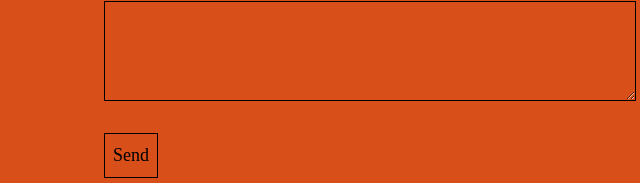
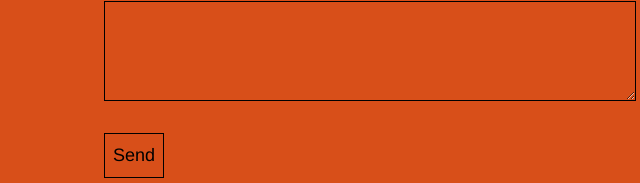
Before and after one commit to w3-are/w3-are.github.io, a plain HTML site: page index.html in a window 1280 px wide. Shown: the part 639-822 px from the top of the page, 270-910 px from the left. Drawn offline with Linux system fonts and the light colour scheme.

Commit message:
Update style.css

```diff
--- a/style.css
+++ b/style.css
@@ -142,6 +142,12 @@ textarea{
   height: 100px;
 }
 
+button,
+input,
+textarea {
+  font-family: "Helvetica Neue", Helvetica, Arial, sans-serif;
+}
+
 @media (max-width: 564px) {
   section div{
       padding: 32px;
```
